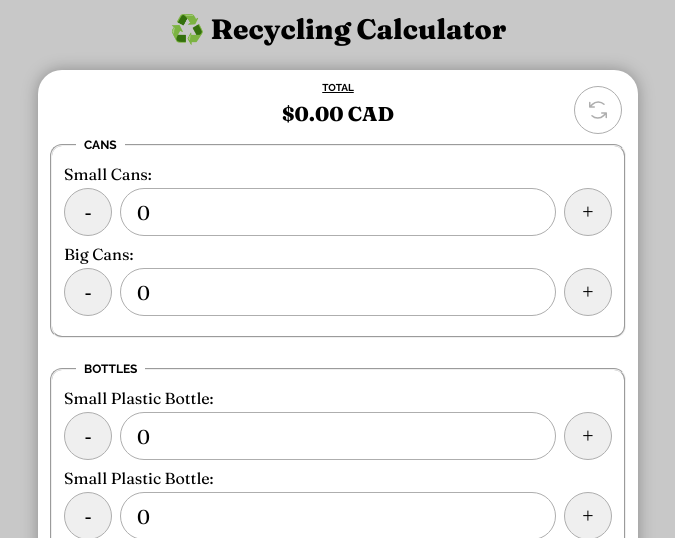
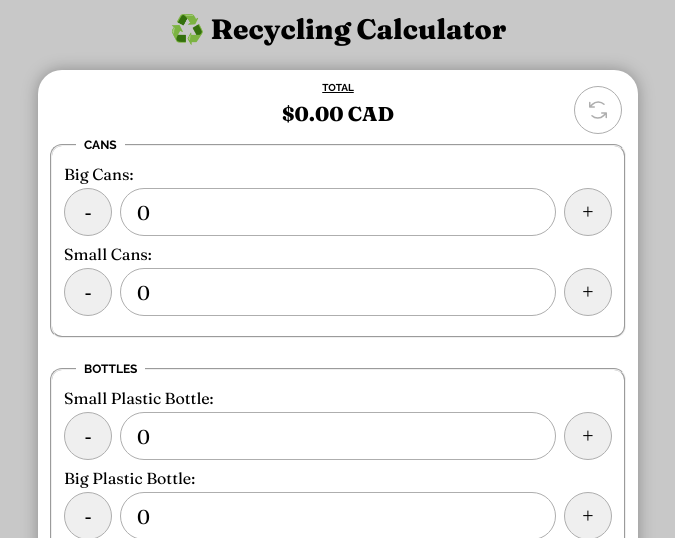
Before and after one commit to rodri-afa/recycling-calculator, a Nuxt app: page / in a window 1280 px wide. Shown: the top 538 px of the page, without its empty margins (302-977 px from the left). Built offline with nearby package versions, Linux system fonts and the light colour scheme.

Commit message:
items order

```diff
--- a/app.vue
+++ b/app.vue
@@ -26,8 +26,8 @@
             </fieldset>
             <div class="button-center">
                 <p>If you found this useful, please consider:</p>
-                <a id="bmac-button" href="https://www.buymeacoffee.com/rscode"><img
-                        src="https://img.buymeacoffee.com/button-api/?text=Buy me a coffee&emoji=&slug=rscode&button_colour=FFDD00&font_colour=000000&font_family=Comic&outline_colour=000000&coffee_colour=ffffff" /></a>
+                <a id="bmac-button" href="https://www.buymeacoffee.com/rscode" target="_blank"><img
+                        src="https://img.buymeacoffee.com/button-api/?text=Buy me a coffee&emoji=&slug=rscode&button_colour=FFDD00&font_colour=000000&font_family=Poppins&outline_colour=000000&coffee_colour=ffffff" /></a>
             </div>
         </div>
 
@@ -40,16 +40,16 @@ import { reactive, computed } from 'vue'
 
 
 const cans = reactive({
+    bigCan: {
+        labelText: "Big Cans",
+        uds: 0,
+        price: 0.2
+    },
     smallCan: {
         labelText: "Small Cans",
         uds: 0,
         price: 0.05
     },
-    bigCan: {
-        labelText: "Big Cans",
-        uds: 0,
-        price: 0.2
-    }
 })
 const bottles = reactive({
     smallPlasticBottle: {
@@ -58,7 +58,7 @@ const bottles = reactive({
         price: 0.05
     },
     bigPlasticBottle: {
-        labelText: "Small Plastic Bottle",
+        labelText: "Big Plastic Bottle",
         uds: 0,
         price: 0.05
     },
```
